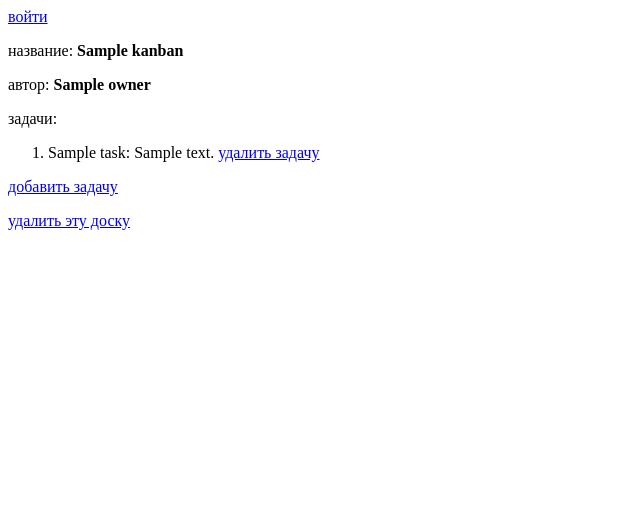
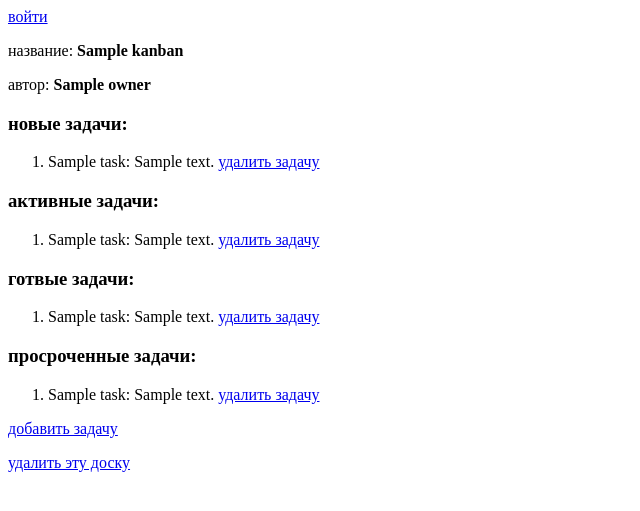
Before and after one commit to it-ddt/kanban, a Django app: template templates/kanban/kanban_detail.html in a window 1280 px wide. Shown: the top 511 px of the page, without its empty margins (0-640 px from the left). Run offline with Django 3.2, Linux system fonts and the light colour scheme; the template is opened without the code that fills it: most values are stand-ins (such as "Sample title", 1, 10 or a date in 2020).

Commit message:
распределение задач по спискам

```diff
--- a/templates/kanban/kanban_detail.html
+++ b/templates/kanban/kanban_detail.html
@@ -3,18 +3,59 @@
 {% block content %}
     <p>название: <b>{{ kanban.name }}</b></p>
     <p>автор: <b>{{ kanban.owner }}</b></p>
-    <p>задачи:
+    <p>
+        <h3>новые задачи:</h3>
         <ol>
-        {% for task in kanban.tasks.all %}
+        {% for task in tasks_new %}
+            <li>
+                {{ task.name }}: {{ task.description }}
+                <a href=""></a> <!-- ссылка на назначение этой задачи -->
+                <a href="{% url 'kanban:task_delete' task.id %}">удалить задачу</a>
+            </li>
+        {% empty %}
+            <li>На этой доске пока нет задач</li>
+        {% endfor %}
+        </ol>
+    </p>
+    <p>
+        <h3>активные задачи:</h3>
+        <ol>
+        {% for task in tasks_active %}
             <li>
                 {{ task.name }}: {{ task.description }}
                 <a href="{% url 'kanban:task_delete' task.id %}">удалить задачу</a>
             </li>
-            {% empty %}
+        {% empty %}
             <li>На этой доске пока нет задач</li>
         {% endfor %}
         </ol>
     </p>
-    <p><a href="{% url 'kanban:task_create' %}">добавить задачу</a></p>
+    <p>
+        <h3>готвые задачи:</h3>
+        <ol>
+        {% for task in tasks_completed %}
+            <li>
+                {{ task.name }}: {{ task.description }}
+                <a href="{% url 'kanban:task_delete' task.id %}">удалить задачу</a>
+            </li>
+        {% empty %}
+            <li>На этой доске пока нет задач</li>
+        {% endfor %}
+        </ol>
+    </p>
+    <p>
+        <h3>просроченные задачи:</h3>
+        <ol>
+        {% for task in tasks_overdue %}
+            <li>
+                {{ task.name }}: {{ task.description }}
+                <a href="{% url 'kanban:task_delete' task.id %}">удалить задачу</a>
+            </li>
+        {% empty %}
+            <li>На этой доске пока нет задач</li>
+        {% endfor %}
+        </ol>
+    </p>
+    <p><a href="{% url 'kanban:task_create' kanban.id %}">добавить задачу</a></p>
     <p><a href="{% url 'kanban:kanban_delete' kanban.id %}">удалить эту доску</a></p>
 {% endblock %}
--- a/urls.py
+++ b/urls.py
@@ -17,7 +17,7 @@ urlpatterns = [
     path("kanban_create", KanbanCreateView.as_view(), name="kanban_create"),
     path("kanban_delete/<int:pk>", KanbanDeleteView.as_view(), name="kanban_delete"),
     path("kanban_detail/<int:pk>", KanbanDetailView.as_view(), name="kanban_detail"),
-    path("task_create", TaskCreateView.as_view(), name="task_create"),
+    path("task_create/<int:pk>", TaskCreateView.as_view(), name="task_create"),
     path("task_delete/<int:pk>", TaskDeleteView.as_view(), name="task_delete"),
     path("login", LoginView.as_view(), name="login"),
     path("logout", LogoutView.as_view(), name="logout"),
```
Also changed, not shown: models.py (+1 -7 lines), views.py (+11 -6 lines), migrations/0003_alter_task_status.py (added).
